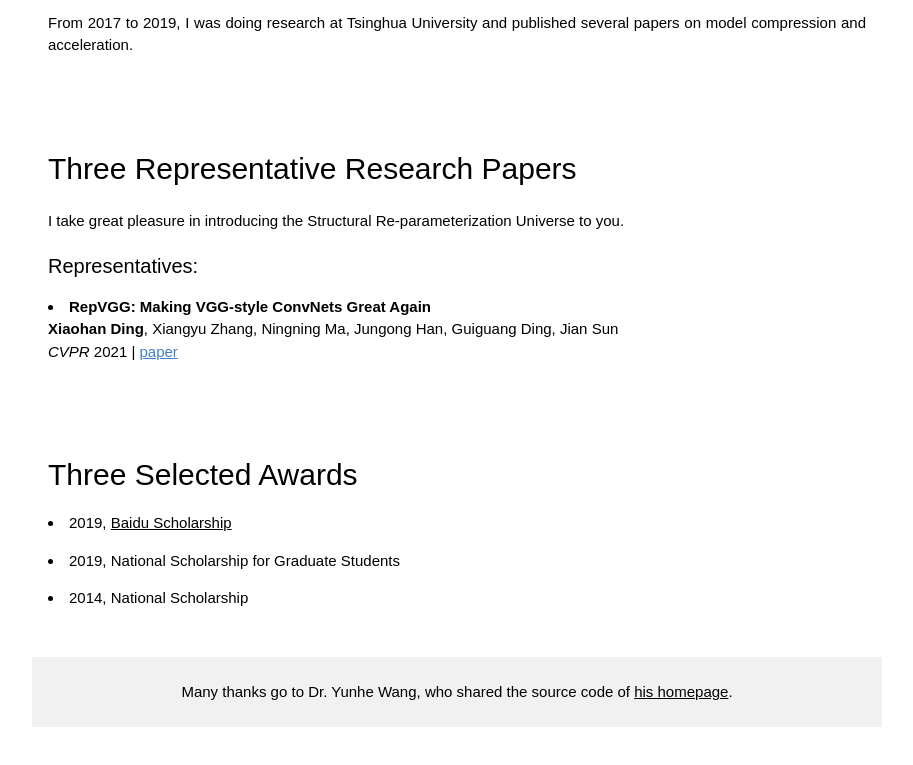
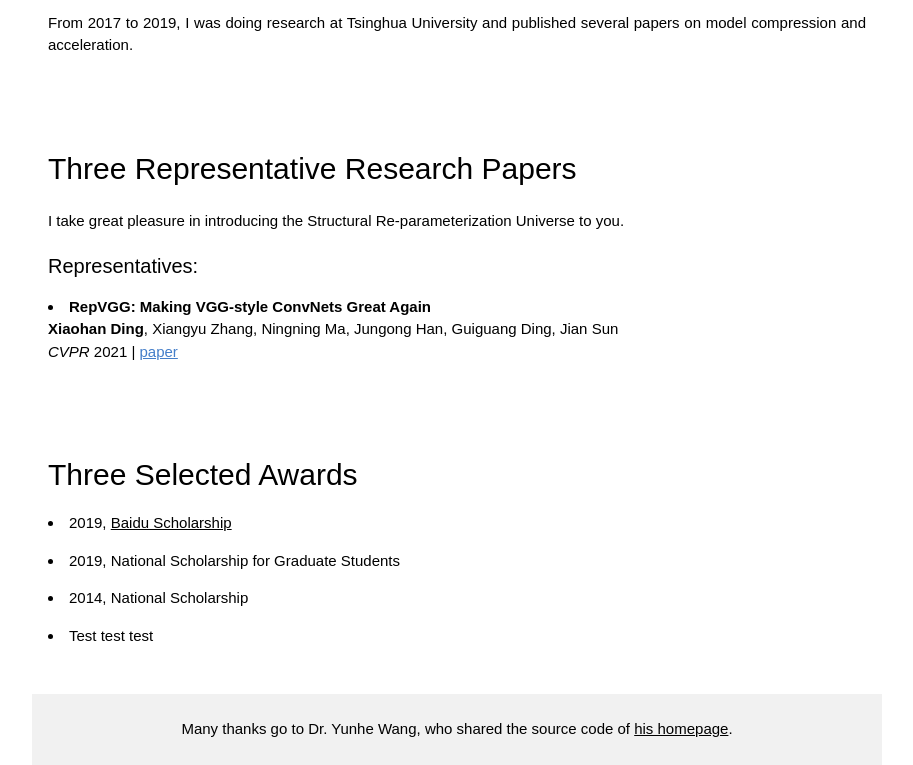
Before and after one commit to DingXiaoH/myhomepage, a plain HTML site: page index.html in a window 1280 px wide. Shown: the part 1587-2352 px from the top of the page, without its empty margins (258-1171 px from the left). Before the commit the page ends 2314 px from the top, so only its background shows below. Drawn offline with Linux system fonts and the light colour scheme.

Commit message:
Update index.html

```diff
--- a/index.html
+++ b/index.html
@@ -177,6 +177,7 @@
     <p><li> 2019, <a href="http://scholarship.baidu.com/">Baidu Scholarship</a></p>
     <p><li> 2019, National Scholarship for Graduate Students</p>
     <p><li> 2014, National Scholarship</p>
+    <p><li> Test test test</p>
   </div>
 
   <div class="w3-light-grey w3-center w3-padding-24">
```
